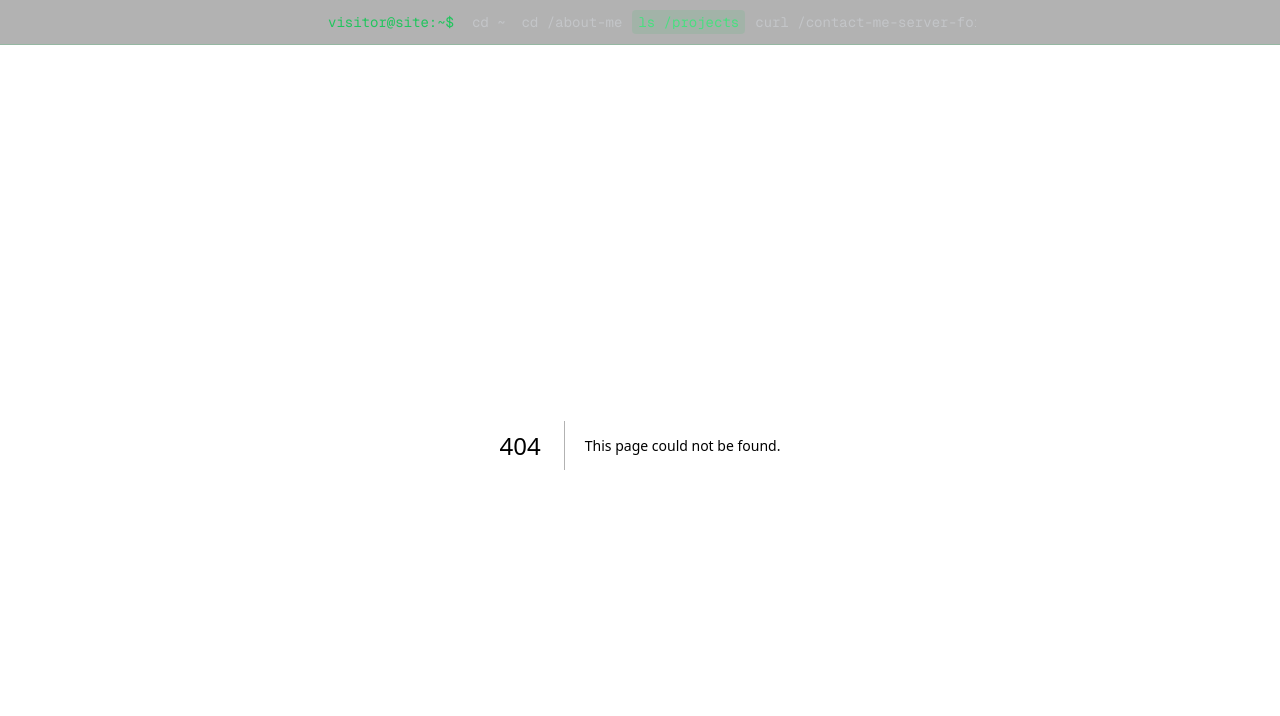
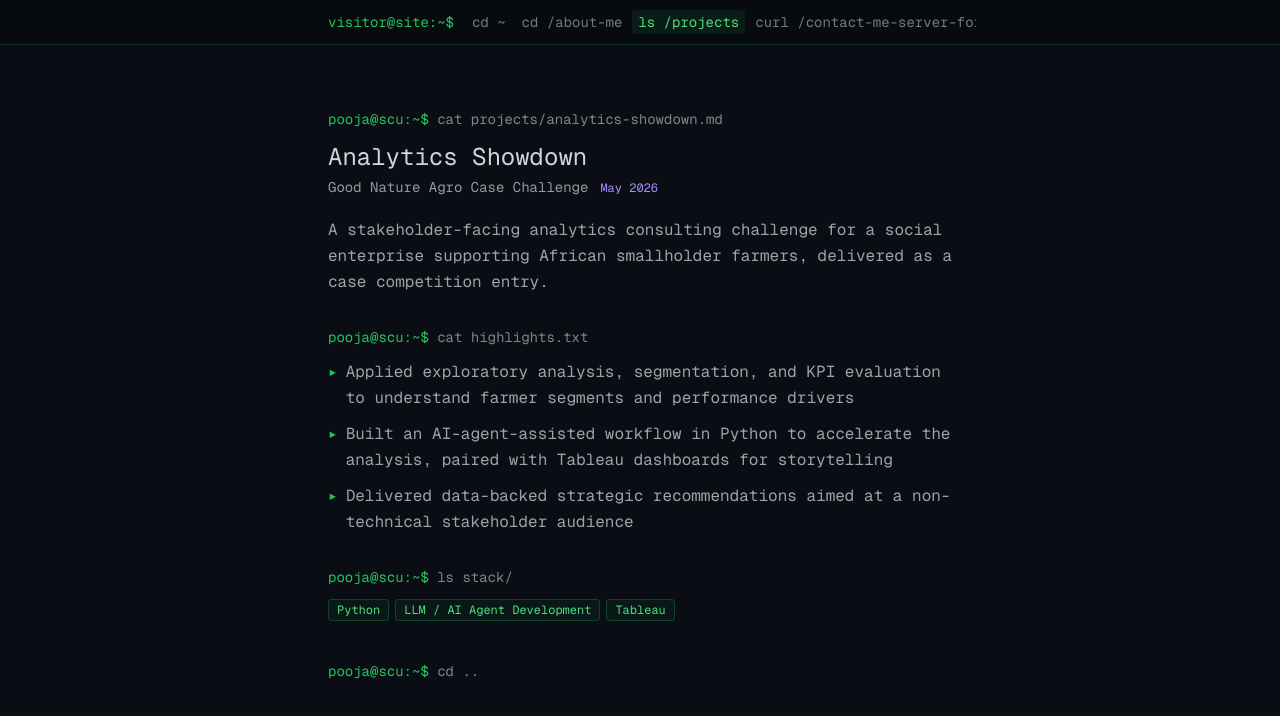
Before and after one commit to pshah13-collab/Pooja_Shah_Portfolio, a Next.js app: page /projects/analytics-showdown in a window 1280 px wide. Before the commit this address had no page. Shown: the top 716 px of the page. Built offline with nearby package versions, Linux system fonts and the light colour scheme.

Commit message:
Prompt 4: projects with dynamic routes

```diff
--- /dev/null
+++ b/app/projects/[slug]/page.tsx
@@ -0,0 +1,91 @@
+import type { Metadata } from "next";
+import Link from "next/link";
+import { notFound } from "next/navigation";
+import { getProject, projects } from "@/lib/projects";
+
+export function generateStaticParams() {
+  return projects.map((project) => ({ slug: project.slug }));
+}
+
+export async function generateMetadata({
+  params,
+}: PageProps<"/projects/[slug]">): Promise<Metadata> {
+  const { slug } = await params;
+  const project = getProject(slug);
+  return { title: project ? project.title : "Project Not Found" };
+}
+
+export default async function ProjectPage({
+  params,
+}: PageProps<"/projects/[slug]">) {
+  const { slug } = await params;
+  const project = getProject(slug);
+  if (!project) notFound();
+
+  return (
+    <section className="mx-auto w-full max-w-2xl px-4 py-10 sm:px-6 sm:py-16">
+      <p className="mb-3 text-sm">
+        <span className="text-accent">pooja@scu:~$</span>{" "}
+        <span className="text-foreground/60">
+          cat projects/{project.slug}.md
+        </span>
+      </p>
+
+      <h1 className="text-xl sm:text-2xl">{project.title}</h1>
+      <div className="mt-1 flex flex-wrap items-baseline gap-x-3 gap-y-1">
+        <p className="text-sm text-foreground/70">{project.tagline}</p>
+        <span className="text-xs text-highlight">{project.date}</span>
+      </div>
+
+      <p className="mt-5 text-sm leading-relaxed text-foreground/75 sm:text-base">
+        {project.description}
+      </p>
+
+      <div className="mt-8">
+        <p className="mb-3 text-sm">
+          <span className="text-accent">pooja@scu:~$</span>{" "}
+          <span className="text-foreground/60">cat highlights.txt</span>
+        </p>
+        <ul className="space-y-2.5">
+          {project.highlights.map((highlight) => (
+            <li
+              key={highlight}
+              className="flex gap-2 text-sm leading-relaxed text-foreground/75 sm:text-base"
+            >
+              <span className="text-accent" aria-hidden>
+                ▸
+              </span>
+              {highlight}
+            </li>
+          ))}
+        </ul>
+      </div>
+
+      <div className="mt-8">
+        <p className="mb-3 text-sm">
+          <span className="text-accent">pooja@scu:~$</span>{" "}
+          <span className="text-foreground/60">ls stack/</span>
+        </p>
+        <div className="flex flex-wrap gap-1.5">
+          {project.stack.map((tech) => (
+            <span
+              key={tech}
+              className="rounded border border-accent/25 bg-accent/5 px-2 py-0.5 text-xs text-accent-bright"
+            >
+              {tech}
+            </span>
+          ))}
+        </div>
+      </div>
+
+      <p className="mt-10 text-sm">
+        <Link
+          href="/projects"
+          className="text-foreground/60 transition-colors hover:text-accent-bright"
+        >
+          <span className="text-accent">pooja@scu:~$</span> cd ..
+        </Link>
+      </p>
+    </section>
+  );
+}
--- /dev/null
+++ b/app/projects/page.tsx
@@ -0,0 +1,52 @@
+import type { Metadata } from "next";
+import Link from "next/link";
+import { projects } from "@/lib/projects";
+
+export const metadata: Metadata = {
+  title: "Projects",
+};
+
+export default function Projects() {
+  return (
+    <section className="mx-auto w-full max-w-2xl px-4 py-10 sm:px-6 sm:py-16">
+      <p className="mb-3 text-sm">
+        <span className="text-accent">pooja@scu:~$</span>{" "}
+        <span className="text-foreground/60">ls projects/</span>
+      </p>
+      <p className="text-xl sm:text-2xl">Projects</p>
+
+      <div className="mt-8 space-y-4">
+        {projects.map((project) => (
+          <Link
+            key={project.slug}
+            href={`/projects/${project.slug}`}
+            className="block rounded-lg border border-accent/20 bg-black/30 p-4 transition-colors hover:border-accent/50 hover:bg-accent/5"
+          >
+            <div className="flex flex-wrap items-baseline justify-between gap-x-3 gap-y-1">
+              <span className="text-foreground transition-colors hover:text-accent-bright">
+                {project.title}
+                <span className="text-accent">/</span>
+              </span>
+              <span className="text-xs text-highlight">{project.date}</span>
+            </div>
+            <p className="mt-1 text-sm text-foreground/70">{project.tagline}</p>
+            <div className="mt-3 flex flex-wrap gap-1.5">
+              {project.stack.map((tech) => (
+                <span
+                  key={tech}
+                  className="rounded border border-accent/25 bg-accent/5 px-2 py-0.5 text-xs text-accent-bright"
+                >
+                  {tech}
+                </span>
+              ))}
+            </div>
+          </Link>
+        ))}
+      </div>
+
+      <p className="mt-6 text-sm text-foreground/50">
+        each entry opens like a folder — try the Tokenly one
+      </p>
+    </section>
+  );
+}
--- /dev/null
+++ b/lib/projects.ts
@@ -0,0 +1,58 @@
+export type Project = {
+  slug: string;
+  title: string;
+  tagline: string;
+  date: string;
+  stack: string[];
+  description: string;
+  highlights: string[];
+};
+
+export const projects: Project[] = [
+  {
+    slug: "analytics-showdown",
+    title: "Analytics Showdown",
+    tagline: "Good Nature Agro Case Challenge",
+    date: "May 2026",
+    stack: ["Python", "LLM / AI Agent Development", "Tableau"],
+    description:
+      "A stakeholder-facing analytics consulting challenge for a social enterprise supporting African smallholder farmers, delivered as a case competition entry.",
+    highlights: [
+      "Applied exploratory analysis, segmentation, and KPI evaluation to understand farmer segments and performance drivers",
+      "Built an AI-agent-assisted workflow in Python to accelerate the analysis, paired with Tableau dashboards for storytelling",
+      "Delivered data-backed strategic recommendations aimed at a non-technical stakeholder audience",
+    ],
+  },
+  {
+    slug: "tokenly",
+    title: "Tokenly",
+    tagline: "LLM Cost Optimization Tool",
+    date: "Apr 2026",
+    stack: ["PostgreSQL", "Snowflake", "Next.js", "FastAPI", "Docker"],
+    description:
+      "An LLM cost-analytics dashboard that analyzes per-request token use, latency, and cost to help product teams understand and optimize model spend.",
+    highlights: [
+      "Tracks token usage, latency, and cost at the per-request level and rolls it up into team-facing views",
+      "PostgreSQL and Snowflake for storage and analytics, with a FastAPI backend and a Next.js frontend, shipped in Docker",
+      "Surfaces where model spend concentrates so product teams can tune prompts, models, and workloads",
+    ],
+  },
+  {
+    slug: "bronco-health",
+    title: "Bronco Health",
+    tagline: "AI Stress Prediction Platform",
+    date: "Jan 2026",
+    stack: ["Python", "Machine Learning", "GenAI", "React.js"],
+    description:
+      "An AI platform that predicts student stress risk and turns it into actionable wellness insights through a self-service dashboard.",
+    highlights: [
+      "Led the full machine learning product lifecycle, from analytics workflow design to shipped product",
+      "Trained classification models to predict student stress risk from behavioral and wellness data",
+      "Built a React.js dashboard with wellness trends and personalized recommendations for students",
+    ],
+  },
+];
+
+export function getProject(slug: string): Project | undefined {
+  return projects.find((p) => p.slug === slug);
+}
```
